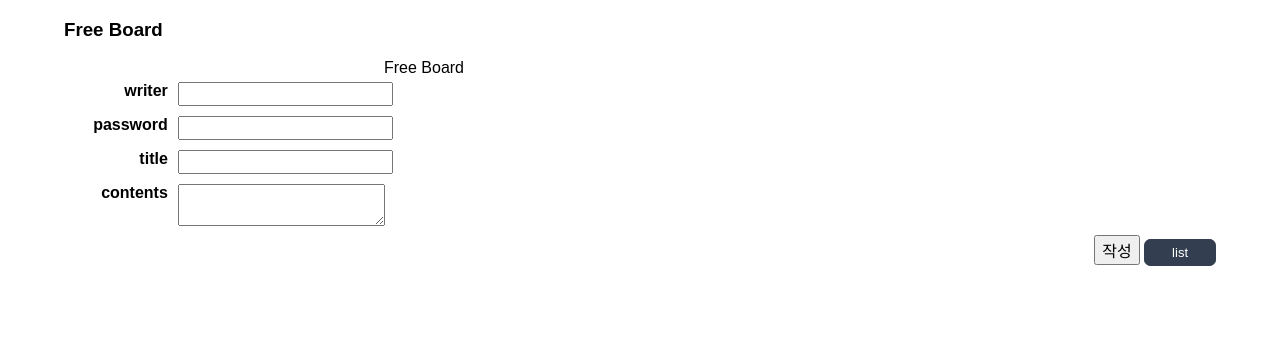
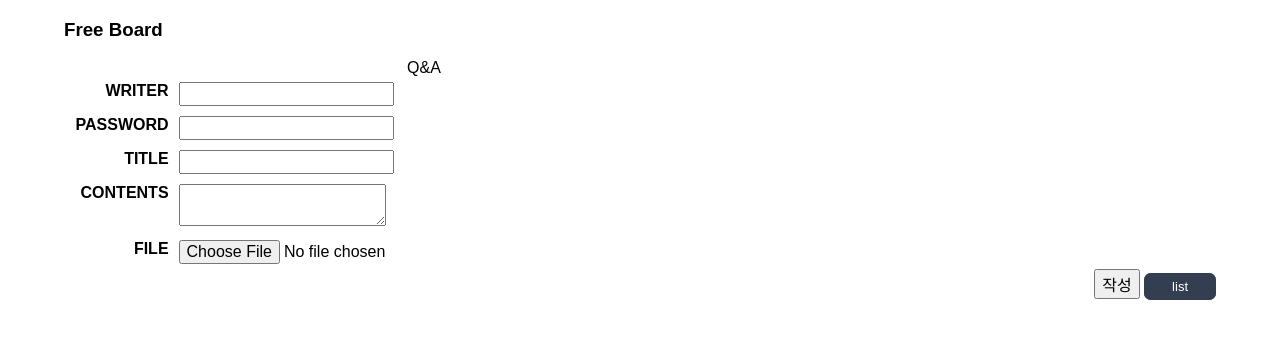
Before and after one commit to ruinalen/madchicken, a PHP site: page /board/write.php in a window 1280 px wide. Shown: the top 339 px of the page. Run offline with PHP 8.4, Linux system fonts and the light colour scheme.

Commit message:
Edit Paging

```diff
--- a/board/write.php
+++ b/board/write.php
@@ -25,17 +25,17 @@ if (isset($id))
 <article class="boardArticle">
     <h3>Free Board</h3>
     <div id="boardWrite">
-        <form action="./write_update.php" method="post">
+        <form action="./write_update.php" method="post" enctype="multipart/form-data">
             <?php
             if(isset($id)) {
                 echo '<input type="hidden" name="id" value="' . $id . '">';
             }
             ?>
             <table id="boardWrite">
-                <caption class="readHide">Free Board</caption>
+                <caption class="readHide">Q&A</caption>
                 <tbody>
                 <tr>
-                    <th scope="row"><label for="id">writer</label></th>
+                    <th scope="row"><label for="id">WRITER</label></th>
                     <td class="writer">
                     <?php
                     if(isset($id)) {
@@ -45,19 +45,24 @@ if (isset($id))
                     <?php } ?>
                 </tr>
                 <tr>
-                    <th scope="row"><label for="password">password</label></th>
+                    <th scope="row"><label for="password">PASSWORD</label></th>
                     <td class="password"><input type="text" name="password" id="password"></td>
                 </tr>
                 <tr>
-                    <th scope="row"><label for="title">title</label></th>
+                    <th scope="row"><label for="title">TITLE</label></th>
                     <td class="title"><input type="text" name="title" id="title"
                                              value="<?php echo isset($row["title"])?$row["title"]:null?>"></td>
                 </tr>
                 <tr>
-                    <th scope="row"><label for="content">contents</label></th>
+                    <th scope="row"><label for="content">CONTENTS</label></th>
                     <td class="content">
                         <textarea name="content" id="content"><?php echo isset($row['content'])?$row['content']:null?></textarea>
                     </td>
+                </tr>
+                <tr>
+                    <th scope="row"><label for="title">FILE</label></th>
+                    <td class="title"><input type="file" name="title" id="file"
+                                             value="<?php echo isset($row["file"])?$row["file"]:null?>"></td>
                 </tr>
                 </tbody>
             </table>
```
